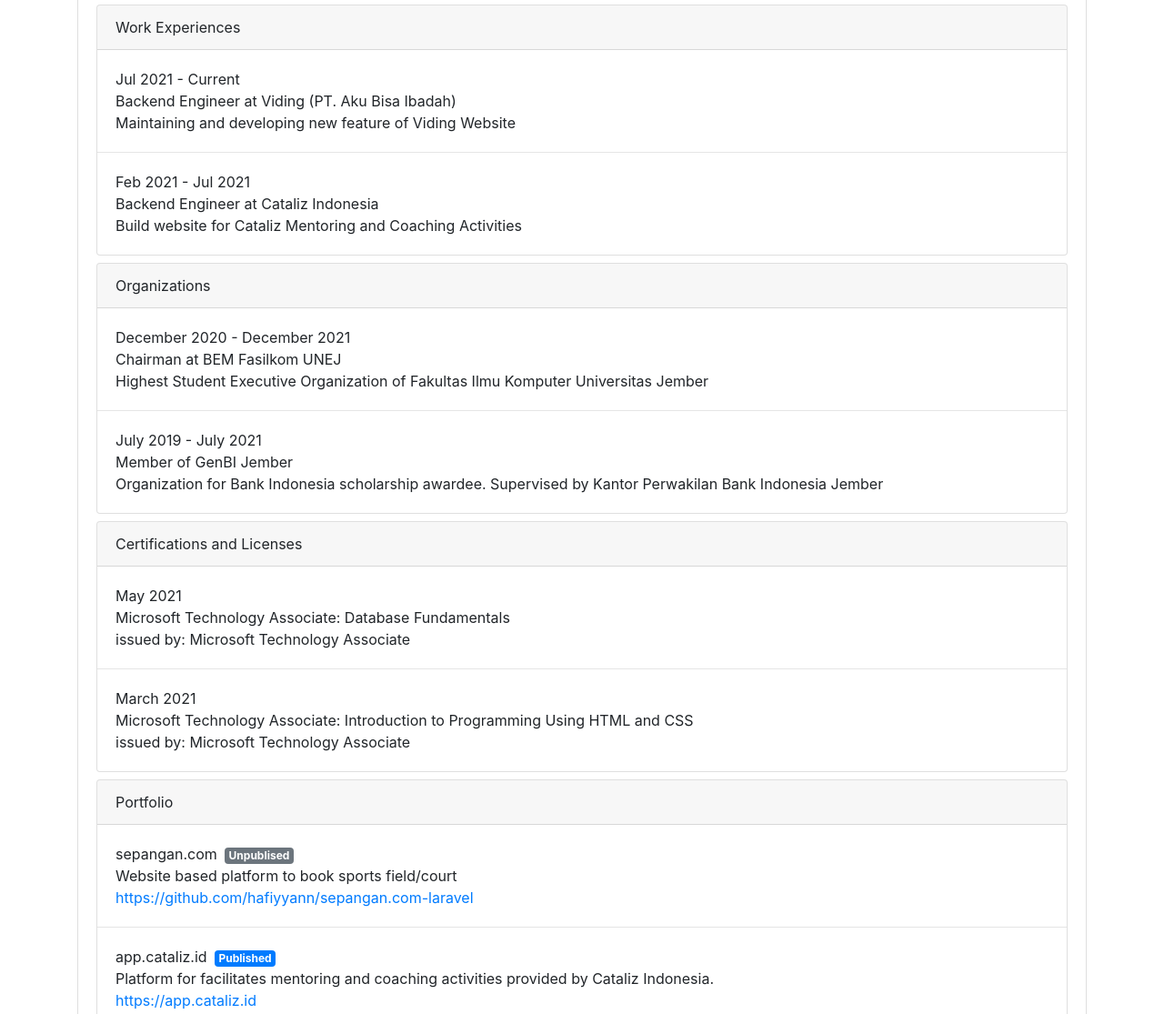
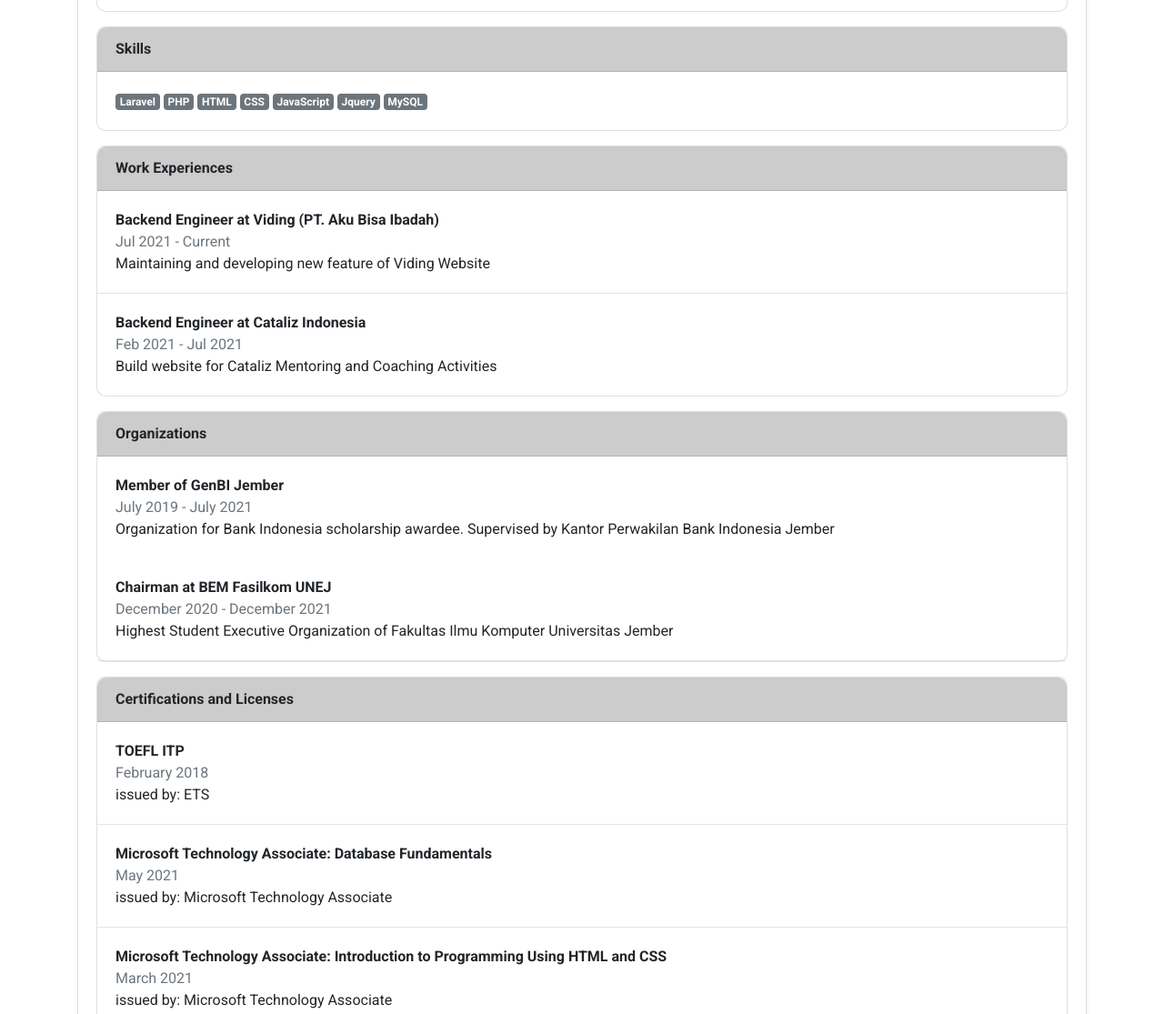
Before and after one commit to hafiyyann/hafiyyann.github.io, a plain HTML site: page index.html in a window 1280 px wide. Shown: the part 640-1755 px from the top of the page at 91% size. Drawn offline with nearby package versions, Linux system fonts and the light colour scheme.

Commit message:
update styling

```diff
--- a/assets/css/index.css
+++ b/assets/css/index.css
@@ -1,5 +1,22 @@
-p, h1, h2, h5{
+@import url('https://fonts.googleapis.com/css2?family=Roboto:ital,wght@0,300;0,400;0,700;1,400;1,700&display=swap');
+
+body{
+    font-family: 'Roboto', sans-serif;
+}
+
+p, h1, h2, h3, h4, h5{
     margin-bottom: 0px;
+    font-family: 'Roboto', sans-serif;
+}
+
+.card{
+    border-radius: 10px!important;
+}
+
+.card-header{
+    background-color: rgba(0, 0, 0, .2);
+    font-weight: 600;
+    border-radius: 10px 10px 0px 0px!important;
 }
 
 hr{
--- a/index.html
+++ b/index.html
@@ -12,112 +12,132 @@
     <title>Muhammad Naufal Hafiyyan - Profile Page</title>
   </head>
   <body>
-    <div class="container py-5">
+    <div class="container py-3 py-md-5">
         <div class="row">
             <div class="col-12">
-                <div class="card">
+                <div class="card shadow-sm">
                     <div class="card-body">
                         <div class="row justify-content-between">
                             <div class="col-12 col-lg-auto">
-                                <h2>Muhammad Naufal Hafiyyan</h2>
+                                <h2 class="font-weight-bold">Muhammad Naufal Hafiyyan</h2>
+                                <p class="text-primary">Backend Engineer</p>
                                 <p>Jember, Jawa Timur</p>
                                 <p>naufalhafiyyan10@gmail.com</p>
-                                <p>0895410801763</p>
                             </div>
                             <div class="col-12 col-lg-auto">
                                 <img src="./assets/image/profile-picture.jpg" alt="" class="img rounded-circle profile-img" height="250px" width="250px">
                             </div>
                         </div>
-                        <div class="card my-2">
+                        <div class="card my-3">
                             <div class="card-header">
                                 About Me
                             </div>
                             <div class="card-body">
-                                <p>Fresh Graduate majoring on Information System from University of Jember with 1+ experience as Backend engineer. Passionate to adapt and learn new things.</p>
+                                <p>Fresh Graduate from Infomation System Departement, Computer Science Faculty, University of Jember. Backend Engineer with 1+ experience. Proficient on PHP with Laravel Framework and willing to learn another language.</p>
                             </div>
                         </div>
-                        <div class="card my-2">
+                        <div class="card my-3">
                             <div class="card-header">
                                 Education
                             </div>
                             <div class="card-body">
-                                <p>Bachelor Degree of Information System</p>
+                                <p class="font-weight-bold">Bachelor Degree of Information System</p>
                                 <p>University of Jember</p>
                                 <p>3.93 GPA</p>
                             </div>
                         </div>
-                        <div class="card my-2">
+                        <div class="card my-3">
+                            <div class="card-header">
+                                Skills
+                            </div>
+                            <div class="card-body">
+                                <span class="badge badge-secondary">Laravel</span>
+                                <span class="badge badge-secondary">PHP</span>
+                                <span class="badge badge-secondary">HTML</span>
+                                <span class="badge badge-secondary">CSS</span>
+                                <span class="badge badge-secondary">JavaScript</span>
+                                <span class="badge badge-secondary">Jquery</span>
+                                <span class="badge badge-secondary">MySQL</span>
+                            </div>
+                        </div>
+                        <div class="card my-3">
                             <div class="card-header">
                                 Work Experiences
                             </div>
                             <div class="card-body">
-                                <p>Jul 2021 - Current</p>
-                                <p>Backend Engineer at Viding (PT. Aku Bisa Ibadah)</p>
+                                <p class="font-weight-bold">Backend Engineer at Viding (PT. Aku Bisa Ibadah)</p>
+                                <p class="text-muted">Jul 2021 - Current</p>
                                 <p>Maintaining and developing new feature of Viding Website</p>
                             </div>
                             <hr>
                             <div class="card-body">
-                                <p>Feb 2021 - Jul 2021</p>
-                                <p>Backend Engineer at Cataliz Indonesia</p>
+                                <p class="font-weight-bold">Backend Engineer at Cataliz Indonesia</p>
+                                <p class="text-muted">Feb 2021 - Jul 2021</p>
                                 <p>Build website for Cataliz Mentoring and Coaching Activities</p>
                             </div>
                         </div>
-                        <div class="card my-2">
+                        <div class="card my-3">
                             <div class="card-header">
                                 Organizations
                             </div>
                             <div class="card-body">
-                                <p>December 2020 - December 2021</p>
-                                <p>Chairman at BEM Fasilkom UNEJ</p>
+                                <p class="font-weight-bold">Member of GenBI Jember</p>
+                                <p class="text-muted">July 2019 - July 2021</p>
+                                <p>Organization for Bank Indonesia scholarship awardee. Supervised by Kantor Perwakilan Bank Indonesia Jember</p>
+                            </div>
+                            <div class="card-body">
+                                <p class="font-weight-bold">Chairman at BEM Fasilkom UNEJ</p>
+                                <p class="text-muted">December 2020 - December 2021</p>
                                 <p>Highest Student Executive Organization of Fakultas Ilmu Komputer Universitas Jember</p>
                             </div>
                             <hr>
-                            <div class="card-body">
-                                <p>July 2019 - July 2021</p>
-                                <p>Member of GenBI Jember</p>
-                                <p>Organization for Bank Indonesia scholarship awardee. Supervised by Kantor Perwakilan Bank Indonesia Jember</p>
-                            </div>
                         </div>
-                        <div class="card my-2">
+                        <div class="card my-3">
                             <div class="card-header">
                                 Certifications and Licenses
                             </div>
                             <div class="card-body">
-                                <p>May 2021</p>
-                                <p>Microsoft Technology Associate: Database Fundamentals</p>
+                                <p class="font-weight-bold">TOEFL ITP</p>
+                                <p class="text-muted">February 2018</p>
+                                <p>issued by: ETS</p>
+                            </div>
+                            <hr>
+                            <div class="card-body">
+                                <p class="font-weight-bold">Microsoft Technology Associate: Database Fundamentals</p>
+                                <p class="text-muted">May 2021</p>
                                 <p>issued by: Microsoft Technology Associate</p>
                             </div>
                             <hr>
                             <div class="card-body">
-                                <p>March 2021</p>
-                                <p>Microsoft Technology Associate: Introduction to Programming Using HTML and CSS</p>
+                                <p class="font-weight-bold">Microsoft Technology Associate: Introduction to Programming Using HTML and CSS</p>
+                                <p class="text-muted">March 2021</p>
                                 <p>issued by: Microsoft Technology Associate</p>
                             </div>
                         </div>
-                        <div class="card my-2">
+                        <div class="card my-3">
                             <div class="card-header">
                                 Portfolio
                             </div>
                             <div class="card-body">
-                                <p>sepangan.com<span class="badge badge-secondary mx-2">Unpublised</span></p>
+                                <p class="font-weight-bold">sepangan.com<span class="badge badge-secondary mx-2 align-middle">Unpublised</span></p>
                                 <p>Website based platform to book sports field/court</p>
                                 <a href="https://github.com/hafiyyann/sepangan.com-laravel">https://github.com/hafiyyann/sepangan.com-laravel</a>
                             </div>
                             <hr>
                             <div class="card-body">
-                                <p>app.cataliz.id<span class="badge badge-primary mx-2">Published</span></p>
+                                <p class="font-weight-bold">app.cataliz.id<span class="badge badge-primary mx-2 align-middle">Published</span></p>
                                 <p>Platform for facilitates mentoring and coaching activities provided by Cataliz Indonesia.</p>
                                 <a href="https://app.cataliz.id">https://app.cataliz.id</a>
                             </div>
                             <hr>
                             <div class="card-body">
-                                <p>viding.co<span class="badge badge-primary mx-2">Published</span></p>
+                                <p class="font-weight-bold">viding.co<span class="badge badge-primary mx-2 align-middle">Published</span></p>
                                 <p>Digital wedding website with features of digital invitations, digital guest books, digital gift through various payment methods from bank transfers to qrcode, monitoring and managing the number of invited guests, sending invitations automatically via the WhatsApp application, etc.</p>
                                 <a href="https://viding.co/">https://viding.co/</a>
                             </div>
                             <hr>
                             <div class="card-body">
-                                <p>LMS API<span class="badge badge-secondary mx-2">Unpublised</span></p>
+                                <p class="font-weight-bold">LMS API<span class="badge badge-secondary mx-2 align-middle">Unpublised</span></p>
                                 <p>Example API for lms project consist of creating course, chapter, sub-chapter. Build with JWT Auth and user role management</p>
                                 <a href="https://github.com/hafiyyann/lms-API">https://github.com/hafiyyann/lms-API</a>
                             </div>
```
